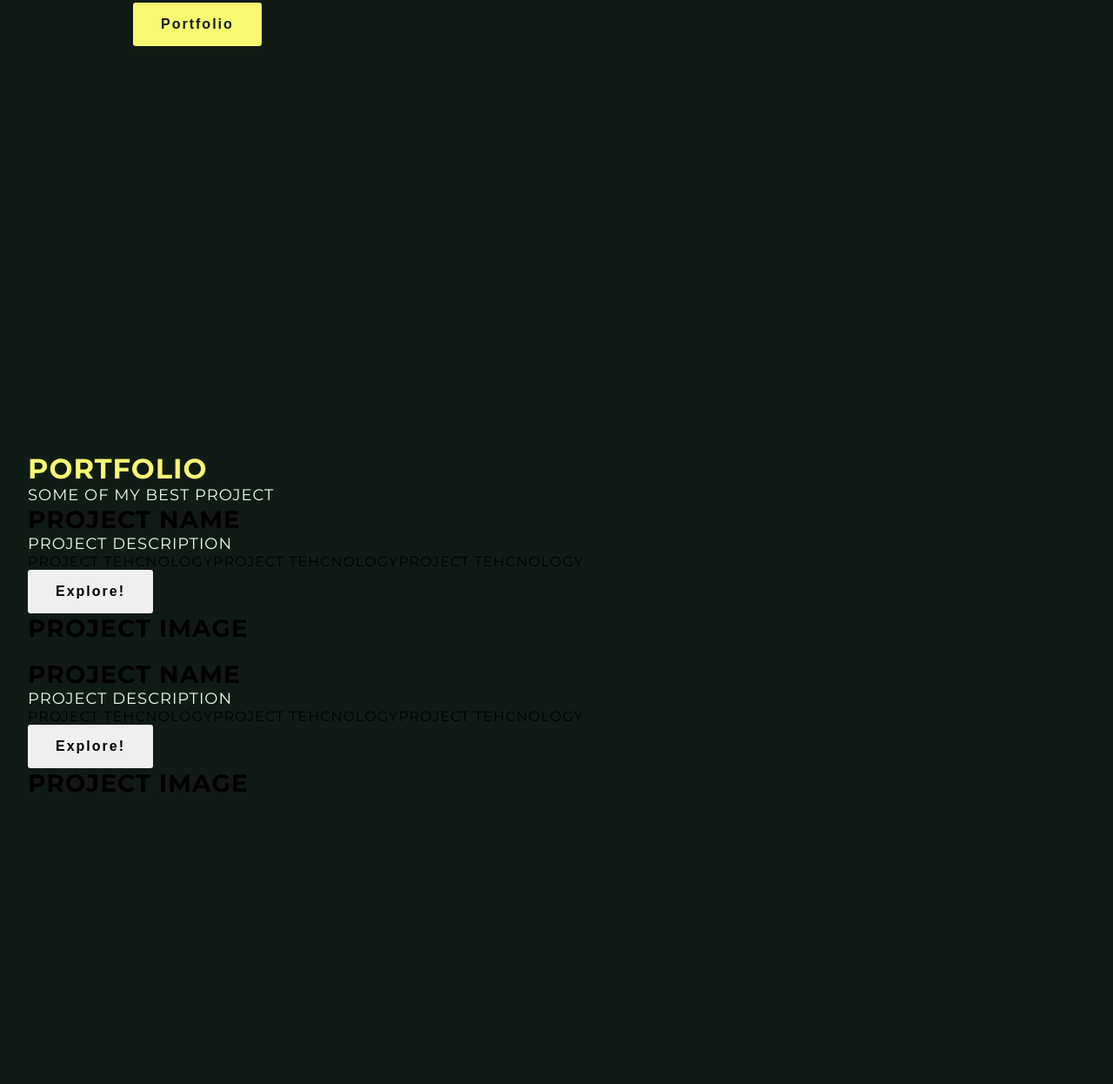
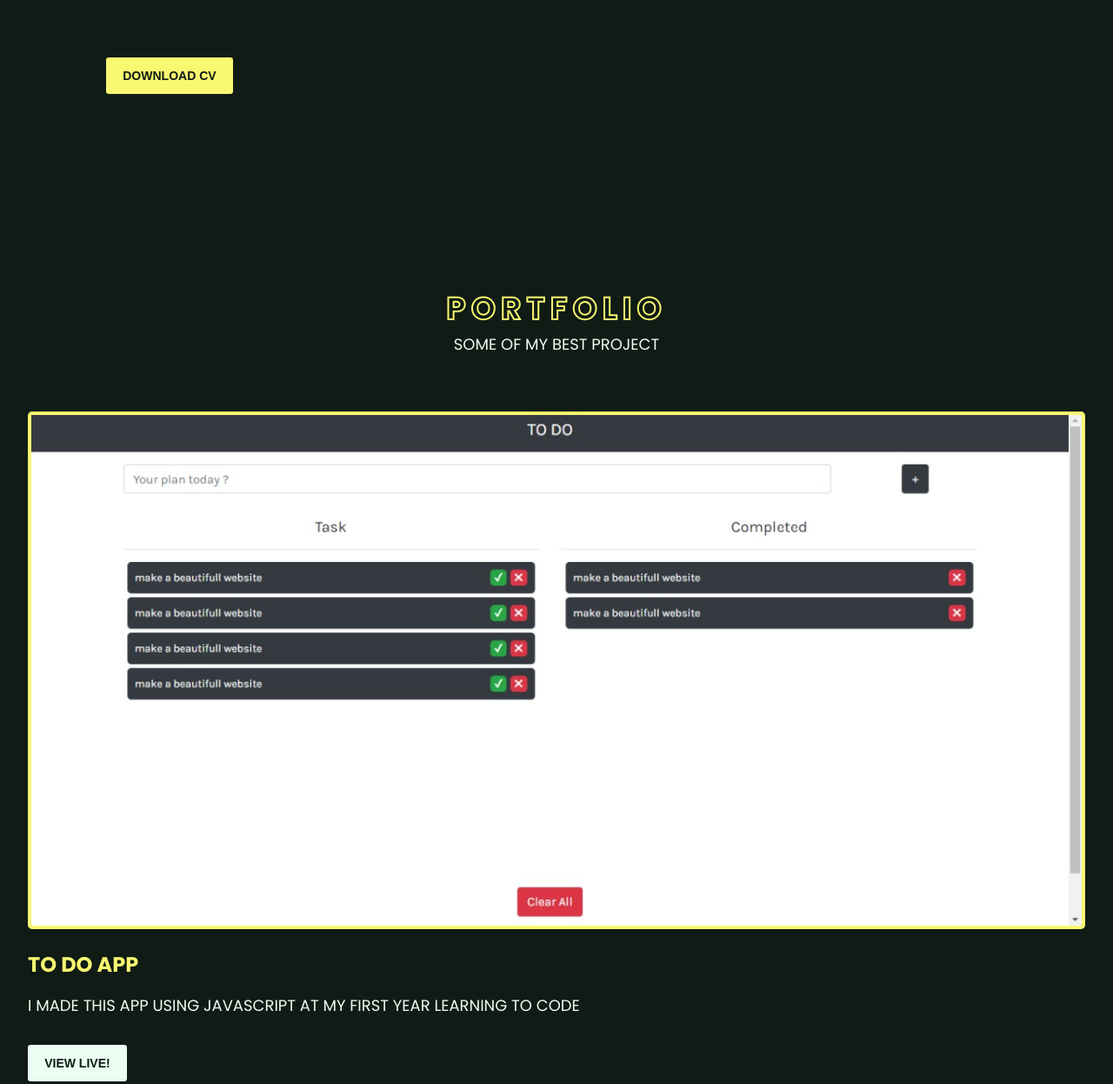
Before and after one commit to Gombeng/portfolio-v1, a plain HTML site: page index.html in a window 1280 px wide. Shown: the part 457-1703 px from the top of the page at 87% size. Drawn offline with Linux system fonts and the light colour scheme.

Commit message:
adding new color and redesign button

```diff
--- a/index.html
+++ b/index.html
@@ -6,6 +6,7 @@
 		<meta name="viewport" content="width=device-width, initial-scale=1.0" />
 		<title>Syahrizal Ardana | Portfolio</title>
 		<link rel="stylesheet" href="./css/style.css" />
+		<link rel="icon" href="./image/Logo.svg" />
 	</head>
 	<body>
 		<!-- navbar -->
@@ -29,12 +30,12 @@
 		<main>
 			<!-- page home -->
 			<section class="home" id="home">
-				<div class="container">
-					<p>HI! I'M</p>
-					<h1>SYAHRIZAL ARDANA</h1>
-					<h1>FRONT-END DEV</h1>
-					<p>I CONVERT UI DESIGN TO CLEAN CODE</p>
-					<button class="cta">Portfolio</button>
+				<div class="container text-center">
+					<p class="mb-1">HI! I'M</p>
+					<h2>SYAHRIZAL ARDANA</h2>
+					<h2 class="mb-1">FRONT-END DEV</h2>
+					<p class="mb-4">I CONVERT UI DESIGN TO CLEAN CODE</p>
+					<button class="cta">DOWNLOAD CV</button>
 				</div>
 			</section>
 			<!-- page home akhir -->
@@ -42,49 +43,58 @@
 			<!-- page work -->
 			<section class="work" id="work">
 				<div class="container">
-					<h1>Portfolio</h1>
+					<div class="text-center mb-4">
+						<h1 class="stroke">Portfolio</h1>
 						<p>Some of my best project</p>
+					</div>
 
 					<!-- project showcase -->
-					<!-- project-1 -->
-					<div class="project-1">
+					<!-- project -->
+					<div class="project mb-2">
+						<div class="grid-item mb-1">
+							<img src="./image/portfolio1.jpeg" alt="todo app" />
+						</div>
 						<div class="grid-item">
-							<h2>project name</h2>
-							<p>project description</p>
-							<ul>
-								<li>project tehcnology</li>
-								<li>project tehcnology</li>
-								<li>project tehcnology</li>
+							<h3 class="mb-1">To do app</h3>
+							<p class="mb-1">
+								i made this app using javascript at my first year learning to
+								code
+							</p>
+							<ul class="mb-1">
+								<!-- <li class="capsul">project tehcnology</li>
+								<li class="capsul">project tehcnology</li>
+								<li class="capsul">project tehcnology</li> -->
 							</ul>
-							<button>Explore!</button>
-						</div>
-
-						<div class="grid-item">
-							<h2>project image</h2>
-							<img src="" alt="" />
+							<button class="cta p2">VIEW LIVE!</button>
 						</div>
 					</div>
-					<!-- project-1 akhir -->
+					<!-- project akhir -->
 
-					<!-- project-2 -->
-					<div class="project-2">
+					<!-- project -->
+					<div class="project">
+						<div class="grid-item mb-1">
+							<img src="./image/portfolio2.jpeg" alt="todo app" />
+						</div>
 						<div class="grid-item">
-							<h2>project name</h2>
-							<p>project description</p>
-							<ul>
-								<li>project tehcnology</li>
-								<li>project tehcnology</li>
-								<li>project tehcnology</li>
+							<h3 class="mb-1">order summary</h3>
+							<p class="mb-1">
+								i take challenge at
+								<a
+									class="body-link"
+									href="https://www.frontendmentor.io/"
+									target="_blank"
+									>frontendmentor.io</a
+								>
+							</p>
+							<ul class="mb-1">
+								<li class="capsul">scss</li>
+								<li class="capsul">html</li>
+								<li class="capsul">flexbox</li>
 							</ul>
-							<button>Explore!</button>
-						</div>
-
-						<div class="grid-item">
-							<h2>project image</h2>
-							<img src="" alt="" />
+							<button class="cta p2">VIEW LIVE!</button>
 						</div>
 					</div>
-					<!-- project-2 akhir -->
+					<!-- project akhir -->
 				</div>
 				<!-- project showcase akhir -->
 			</section>
@@ -122,7 +132,8 @@
 			<!-- page about akhir -->
 
 			<!-- page contact -->
-			<section class="contact" id="contact">
+			<!-- <section class="contact" id="contact">
+				<div class="container">
 					<h2>Get in touch</h2>
 					<div class="container">
 						<h3>Phone</h3>
@@ -141,12 +152,13 @@
 							<li>twitter</li>
 						</ul>
 					</div>
-			</section>
+				</div>
+			</section> -->
 			<!-- page contact akhir -->
 		</main>
 
 		<footer class="footer" id="footer">
-			<p>
+			<p class="p2">
 				Copyright © 2021 Syahrizal Ardana.
 				<br />
 				All rights reserved. blablalba
--- a/scss/partials/_home.scss
+++ b/scss/partials/_home.scss
@@ -1,8 +1,8 @@
 @import './color';
 
 .home {
-	text-align: center;
 	min-height: 90vh;
+
 	.container {
 		display: flex;
 		justify-content: center;
--- a/scss/partials/_nav.scss
+++ b/scss/partials/_nav.scss
@@ -11,11 +11,10 @@ header {
 		margin: 0 2rem;
 		height: 8vh;
 		align-items: center;
+		justify-content: center;
 
 		.logo {
 			flex: 2;
-			font-size: 1.5rem;
-			font-weight: 600;
 		}
 
 		.nav-link {
--- /dev/null
+++ b/scss/partials/_work.scss
@@ -0,0 +1,24 @@
+@import '../partials/color';
+
+.work {
+	.grid-item {
+		img {
+			border-radius: 0.3rem;
+			border: 0.3rem solid $Sunny;
+			overflow: hidden;
+			width: 100%;
+		}
+	}
+
+	.cta {
+		background: $Honeydew;
+	}
+
+	ul {
+		justify-content: unset;
+		.capsul {
+			padding: 1rem;
+			color: $Sunny;
+		}
+	}
+}
--- a/scss/style.scss
+++ b/scss/style.scss
@@ -1,8 +1,10 @@
-@import url('https://fonts.googleapis.com/css2?family=Montserrat:wght@100;200;300;400;500;600;700;800&display=swap');
+@import url('https://fonts.googleapis.com/css2?family=Poppins:wght@100;200;300;400;500;600;700;800&display=swap');
 
+// partial css
 @import './partials/color';
 @import './partials/nav';
 @import './partials/home';
+@import './partials/work';
 
 // global style here
 * {
@@ -11,10 +13,12 @@
 	box-sizing: border-box;
 }
 
+html {
+	scroll-behavior: smooth;
+}
+
 body {
-	font-family: 'Montserrat', sans-serif;
-	font-size: 16px;
-	letter-spacing: 1px;
+	font-family: 'Poppins', sans-serif;
 	background: $Chinese-Black;
 	text-transform: uppercase;
 }
@@ -35,23 +39,45 @@ a {
 	margin: 0 2rem;
 }
 
-h1 {
-	font-size: 32px;
+// text styling
+h1,
+h2,
+h3 {
 	color: $Sunny;
 }
 
+h1 {
+	font-size: 36px;
+}
+
 h2 {
-	font-size: 28px;
+	font-size: 30px;
+}
+
+h3 {
+	font-size: 24px;
 }
 
 p {
 	font-size: 18px;
 	color: $Honeydew;
-	&.p2 {
-		font-size: 14px;
-	}
 }
 
+.p2 {
+	font-size: 14px;
+}
+
+.stroke {
+	color: transparent;
+	-webkit-text-stroke: 2px $Sunny;
+	letter-spacing: 6px;
+}
+
+.text-center {
+	text-align: center;
+}
+
+// element styling
 section {
 	min-height: 100vh;
 	display: flex;
@@ -61,16 +87,36 @@ section {
 }
 
 button {
-	padding: 1rem 2rem;
+	padding: 0.8rem 1.2rem;
 	border: none;
 	outline: none;
 	border-radius: 0.2rem;
-	letter-spacing: 2px;
-	font-size: 1rem;
-	font-weight: 600;
+	font-weight: 800;
 
 	&.cta {
 		background: $Sunny;
 		color: $Chinese-Black;
+		font-size: 14px;
 	}
 }
+
+.body-link {
+	color: inherit;
+	text-decoration: underline;
+}
+
+// margin
+.mb-1 {
+	margin-bottom: 1rem;
+}
+.mb-2 {
+	margin-bottom: 2rem;
+}
+.mb-4 {
+	margin-bottom: 4rem;
+}
+
+// max-width
+.max-width-1 {
+	max-width: 300px;
+}
```
Also changed, not shown: css/style.css, image/bg-home.jpg (deleted), image/portfolio1.jpeg (added), image/portfolio2.jpeg (added), 2 other files. Lines whose indentation alone changed are shown as unchanged.
